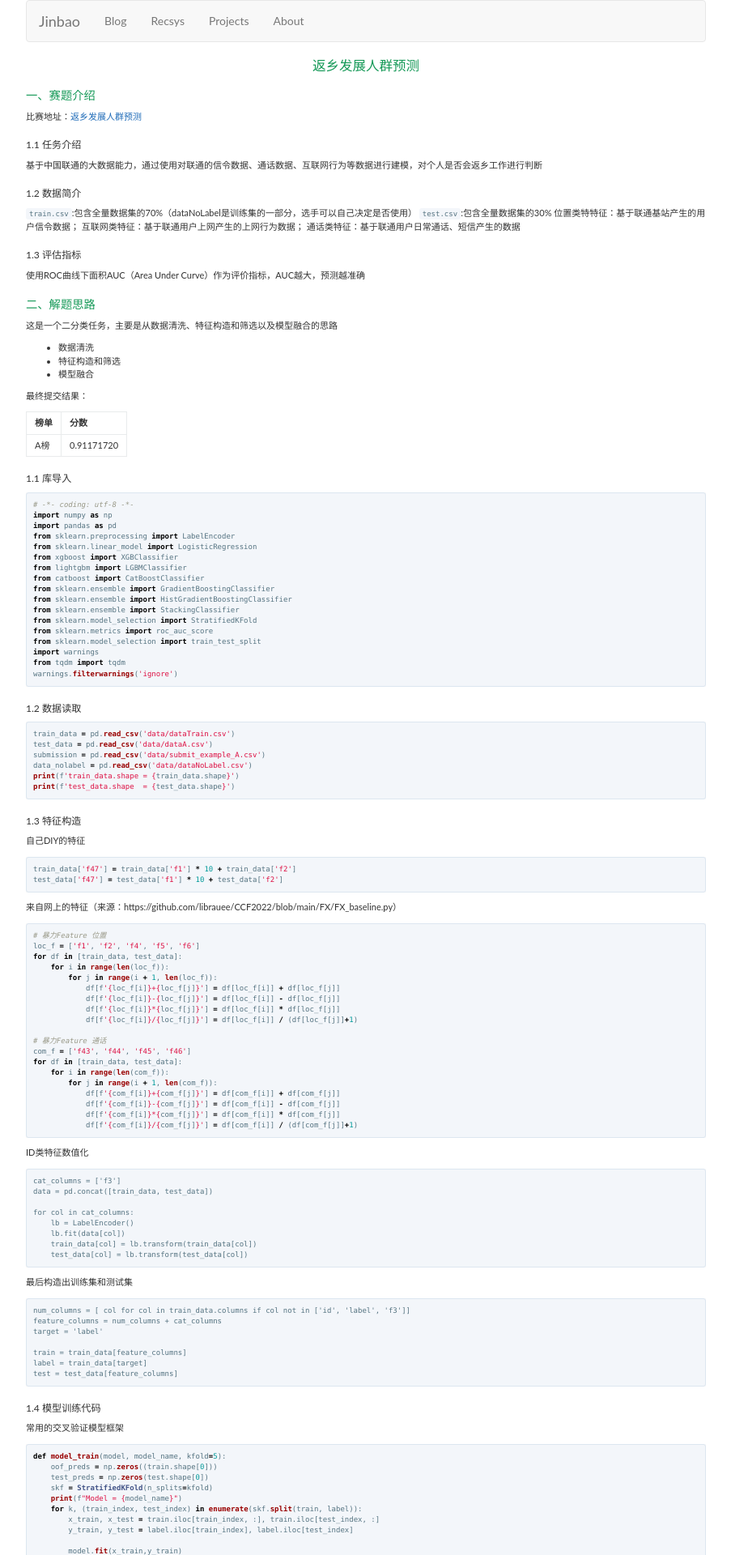
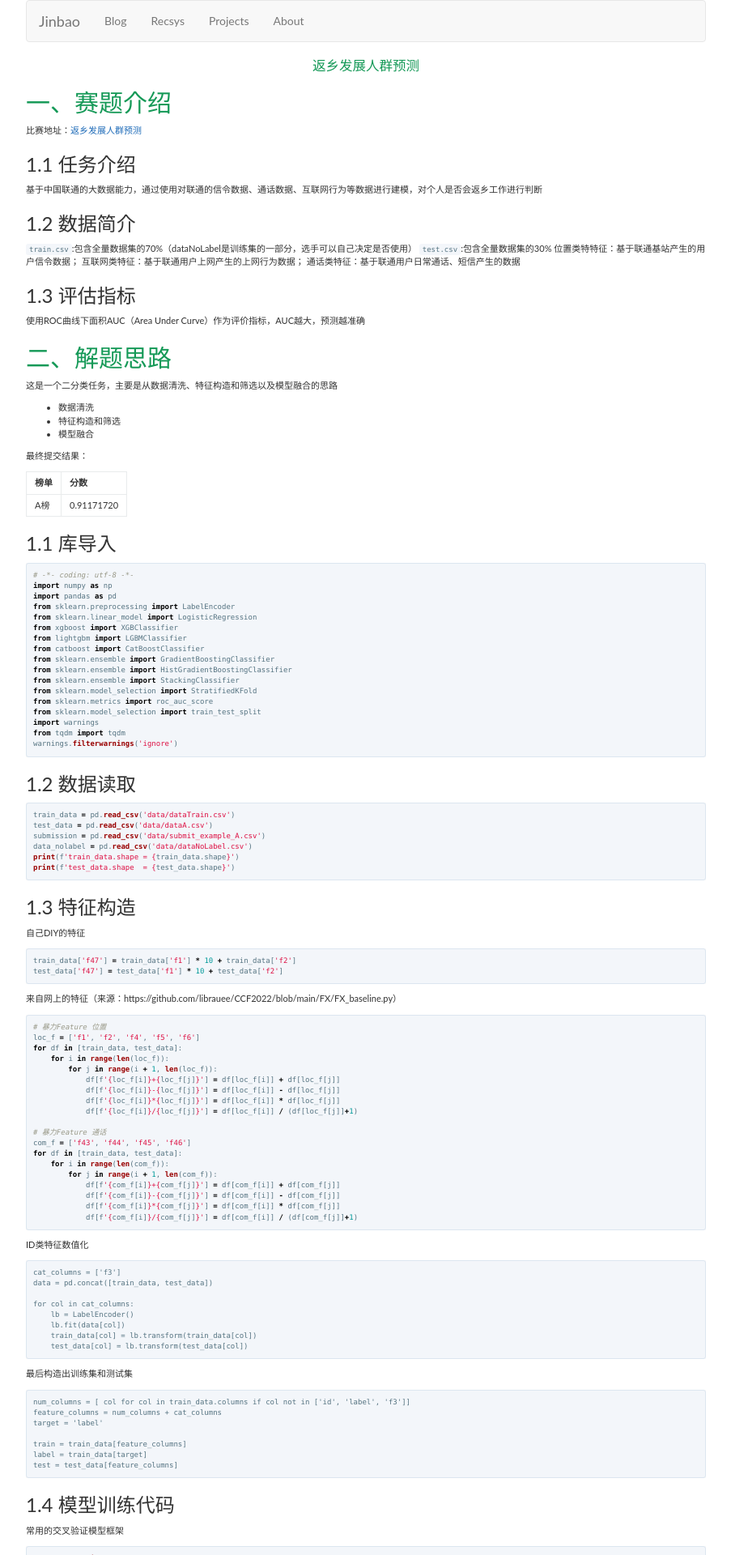
Before and after one commit to JinbaoWeb/jinbaoweb.github.io, a Jekyll site: the page built from 581.md, in a window 1280 px wide. Shown: the top 1920 px of the page at 81% size, without its empty margins (188-1091 px from the left). Built offline with Jekyll 4.4.1, drawn with Linux system fonts in a browser that asks for light colours; nearby versions of some CDN libraries; our own code applies the rules of GitHub Pages for plain Markdown files; comment, search, counter and statistics services are not loaded.

Commit message:
Update style.css

```diff
--- a/assets/css/style.css
+++ b/assets/css/style.css
@@ -671,7 +671,6 @@ a:hover {
     margin-bottom: 1rem;
     font-weight: normal;
     color: #159957;
-    font-size: 1.5em;
 }
 
 .main-content h2 {
@@ -679,21 +678,18 @@ a:hover {
     margin-bottom: 1rem;
     font-weight: normal;
     color: #159957;
-    font-size: 1.3em;
 }
 
 .main-content h3 {
     margin-top: 2rem;
     margin-bottom: 1rem;
     font-weight: normal;
-    font-size: 1.1em;
 }
 
 .main-content h4,.main-content h5,.main-content h6 {
     margin-top: 2rem;
     margin-bottom: 1rem;
     font-weight: normal;
-    font-size: 1em;
 }
 
 .main-content p {
```
